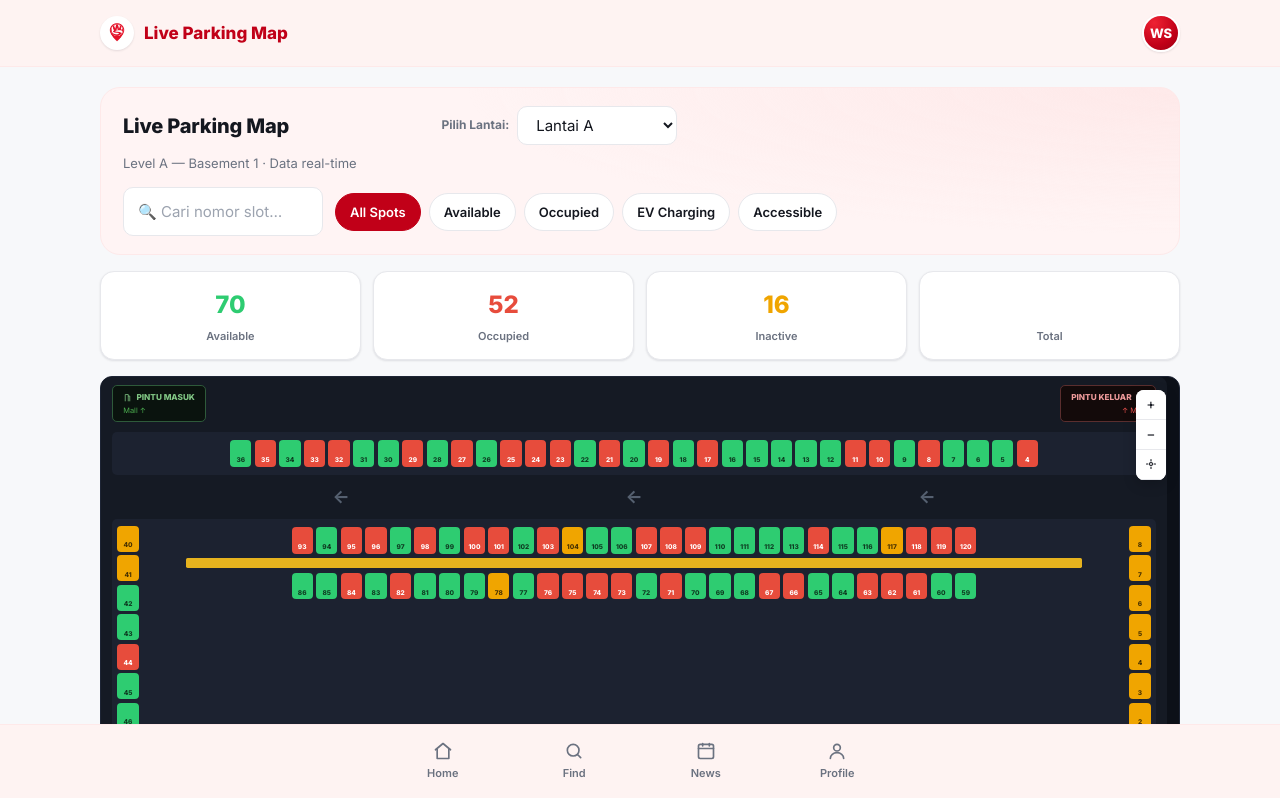
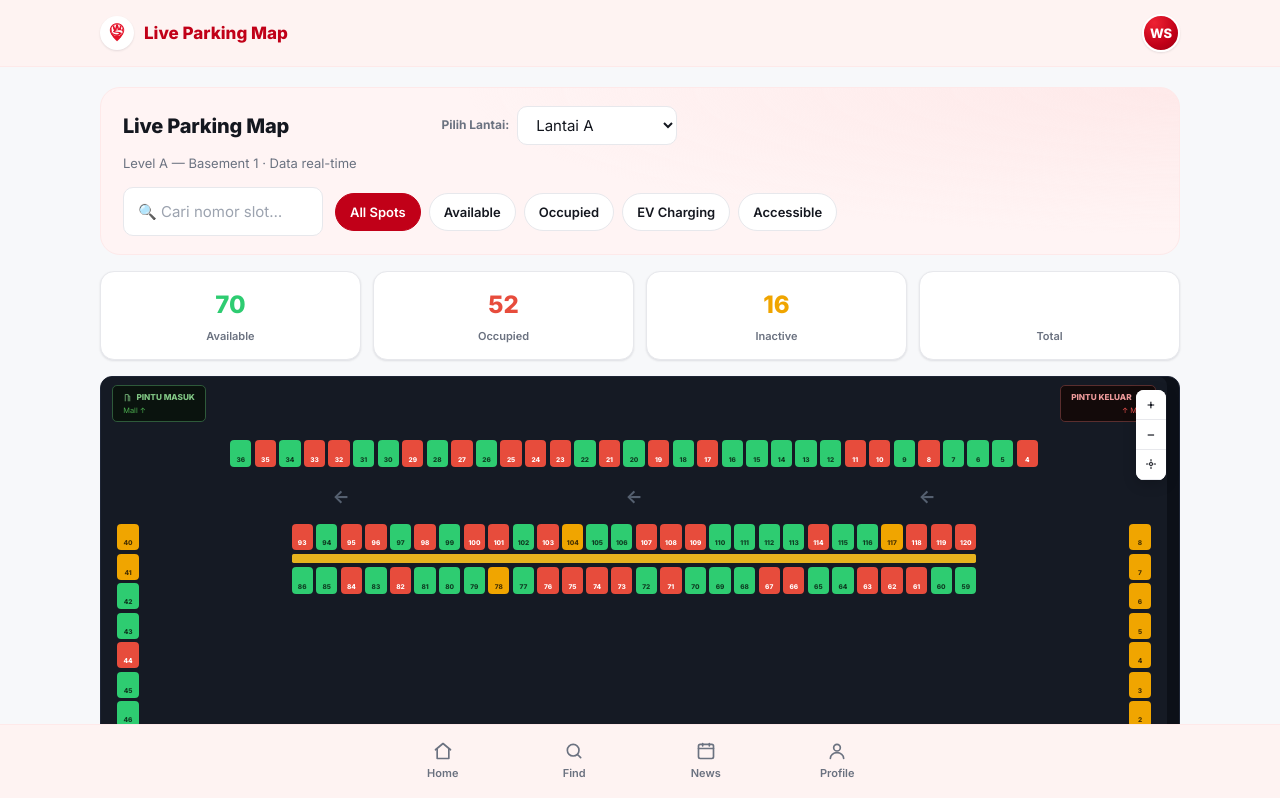
Before and after one commit to mhabibier/wheel-spot, a Next.js app in the folder wheel-spot/: page /map in a window 1280 px wide. Shown: the top 798 px of the page. Built offline with nearby package versions, Linux system fonts and the light colour scheme.

Commit message:
fix: yellow line matches slot width exactly, uniform background, no excess space

```diff
--- a/wheel-spot/app/map/page.jsx
+++ b/wheel-spot/app/map/page.jsx
@@ -36,7 +36,7 @@ function buildSlots(seed = 0) {
 }
 
 const FLOOR_BG = '#151A24';
-const ROAD_BG  = '#1C2230';
+const ROAD_BG  = '#151A24'; /* same as FLOOR — no color difference inside arena */
 
 /* ── Slot button ── */
 function Slot({ slot, sel, dim, onSelect }) {
@@ -320,65 +320,47 @@ export default function MapPage() {
                 <div style={{ padding: '8px 14px 0', display: 'flex', flexDirection: 'column', gap: 0 }}>
 
                   {/* TOP ROW */}
-                  <div style={{
-                    background: ROAD_BG, borderRadius: 6,
-                    padding: '10px 8px', display: 'flex', gap: 4, justifyContent: 'center',
-                  }}>
+                  <div style={{ padding: '10px 8px', display: 'flex', gap: 4, justifyContent: 'center' }}>
                     {renderZone('zTop')}
                   </div>
 
                   {/* Arrows ← */}
                   <Arrows dir="left" count={3} />
 
-                  {/* MIDDLE SECTION: [Left col] [road] [island: RowA+wall+RowB] [road] [Right col] */}
-                  <div style={{ display: 'flex', alignItems: 'stretch', background: ROAD_BG, borderRadius: 6 }}>
+                  {/* MIDDLE SECTION: [Left col] [road] [island] [road] [Right col] */}
+                  <div style={{ display: 'flex', alignItems: 'flex-start' }}>
 
-                    {/* Left column slots */}
-                    <div style={{
-                      padding: '8px 6px', display: 'flex', flexDirection: 'column',
-                      gap: 4, flexShrink: 0, justifyContent: 'flex-start',
-                    }}>
+                    {/* Left column */}
+                    <div style={{ padding: '6px 6px', display: 'flex', flexDirection: 'column', gap: 4, flexShrink: 0 }}>
                       {renderZone('zLeft')}
                     </div>
 
-                    {/* Left road lane (circular traffic flows here, up/down) */}
-                    <div style={{ flex: '0 0 52px' }} />
+                    {/* Left road lane */}
+                    <div style={{ flex: '0 0 48px' }} />
 
-                    {/* CENTER ISLAND: Row A + yellow wall + Row B */}
-                    {/* Yellow only spans the island width, NOT the road lanes */}
-                    <div style={{
-                      flex: 1, display: 'flex', flexDirection: 'column',
-                      justifyContent: 'flex-start', padding: '10px 0',
-                    }}>
+                    {/* CENTER ISLAND — wrapped in fit-content so yellow matches slot width exactly */}
+                    <div style={{ flex: 1, display: 'flex', justifyContent: 'center', padding: '6px 0' }}>
+                      <div> {/* fit-content naturally — yellow will match this width */}
                         {/* Row A */}
-                      <div style={{ display: 'flex', gap: 4, justifyContent: 'center' }}>
+                        <div style={{ display: 'flex', gap: 4 }}>
                           {renderZone('zRowA')}
                         </div>
 
-                      {/* Yellow center WALL — only spans island, road on left/right is open */}
-                      <div style={{
-                        height: 12, background: '#E6B31E', borderRadius: 2,
-                        margin: '6px 0', flexShrink: 0,
-                        /* No negative margin — stays within island bounds */
-                      }} />
+                        {/* Yellow wall — EXACTLY as wide as the slot rows */}
+                        <div style={{ height: 11, background: '#E6B31E', borderRadius: 2, margin: '5px 0' }} />
 
                         {/* Row B */}
-                      <div style={{ display: 'flex', gap: 4, justifyContent: 'center' }}>
+                        <div style={{ display: 'flex', gap: 4 }}>
                           {renderZone('zRowB')}
                         </div>
-
-                      {/* Road space below island for circular loop bottom */}
-                      <div style={{ flex: 1, minHeight: 60 }} />
+                      </div>
                     </div>
 
                     {/* Right road lane */}
-                    <div style={{ flex: '0 0 52px' }} />
+                    <div style={{ flex: '0 0 48px' }} />
 
-                    {/* Right column slots */}
-                    <div style={{
-                      padding: '8px 6px', display: 'flex', flexDirection: 'column',
-                      gap: 4, flexShrink: 0, justifyContent: 'flex-start',
-                    }}>
+                    {/* Right column */}
+                    <div style={{ padding: '6px 6px', display: 'flex', flexDirection: 'column', gap: 4, flexShrink: 0 }}>
                       {renderZone('zRight')}
                     </div>
                   </div>
@@ -387,10 +369,7 @@ export default function MapPage() {
                   <Arrows dir="right" count={2} />
 
                   {/* BOTTOM ROW */}
-                  <div style={{
-                    background: ROAD_BG, borderRadius: 6,
-                    padding: '10px 8px', display: 'flex', gap: 4, justifyContent: 'center',
-                  }}>
+                  <div style={{ padding: '6px 8px 10px', display: 'flex', gap: 4, justifyContent: 'center' }}>
                     {renderZone('zBottom')}
                   </div>
 
```
Lines whose indentation alone changed are shown as unchanged.
